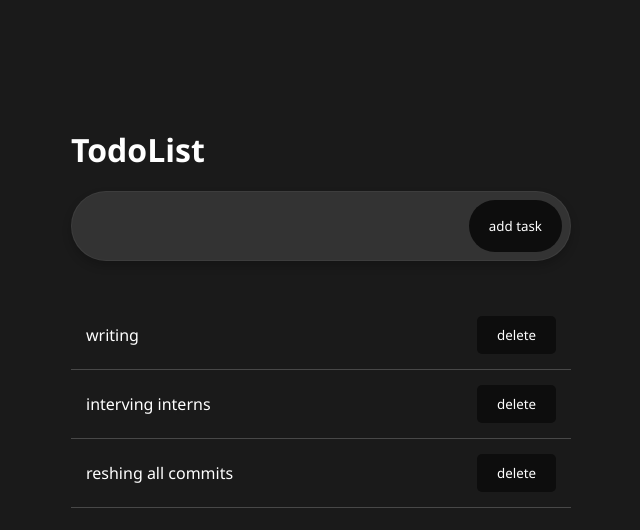
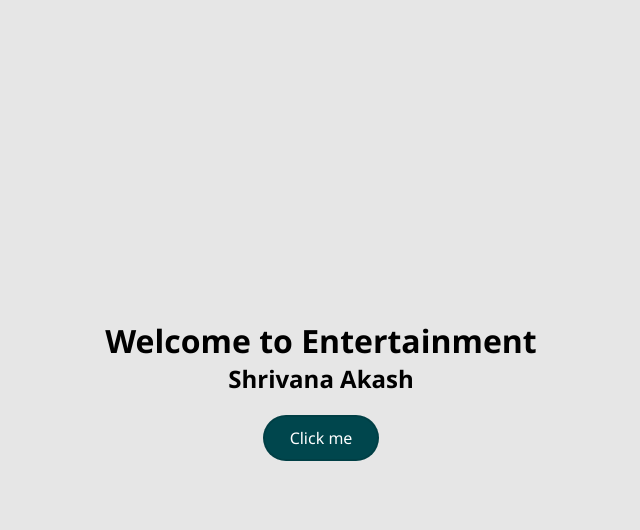
Before and after one commit to Jerryhubgit/Learn-React, a React (Vite) app: page / in a window 1280 px wide. Shown: the top 530 px of the page, without its empty margins (319-959 px from the left). Built offline with nearby package versions, Linux system fonts and the light colour scheme.

Commit message:
separating Components

```diff
--- a/src/App.jsx
+++ b/src/App.jsx
@@ -1,17 +1,15 @@
-import MyComponent from './MyComponent.jsx'
-import WindowResize from './window.jsx'
+import "./index.css"
+import Button from "./Button"
+import Name from "./Name"
 
 function App(){
-
     return (
         <>
-            {/* <Test /> */}
-            <MyComponent />
-
-            {/* <WindowResize /> */}
-            {/* <Effect /> */}
+            <h1>Welcome to Entertainment</h1>
+            <Name />
+            <Button />
         </>
     )
 }
 
-export default App
+export default App;
--- /dev/null
+++ b/src/Button.jsx
@@ -0,0 +1,7 @@
+
+
+function Button(){
+    return <button>Click me</button>
+}
+
+export default Button;
--- a/src/MyComponent.jsx
+++ /dev/null
@@ -1,86 +0,0 @@
-import { useState, useEffect } from 'react'
-// import './index.css'
-import './darkmode.css'
-
-function MyComponent(){
-    const [tasksList, setTaskList] = useState(['writing', 'interving interns', 'reshing all commits'])
-    const [task, setTask] = useState()
-    let [position, setPosition] = useState()
-
-
-    function edit(index){
-        setPosition(index)
-        let editTask = tasksList[index]
-        document.querySelector('input').value = editTask
-        document.querySelector('.inputs button').innerText = 'edit task'
-    }
-
-    const getTask = (e) => {
-        let newTask = e.target.value
-        setTask(newTask)
-    }
-    const addTask = (e) => {
-        let isEmpty = !Boolean(task)
-
-        if(document.querySelector('.inputs button').innerText === 'add task'){
-            if(isEmpty){
-                return
-            }
-            setTaskList([...tasksList, task])
-            setTask(undefined)
-        }
-
-        if(document.querySelector('.inputs button').innerText === 'edit task'){
-            let newTask = e.target.parentElement.querySelector('input').value
-
-            console.log(position)
-            tasksList.splice(position, 1, newTask)
-
-            console.log(tasksList)
-            setTaskList([...tasksList])
-
-
-            document.querySelector('.inputs button').innerText = 'add task'
-        }
-
-        document.querySelector('input').value = ""
-        // console.log(document.querySelector('.input button'))
-    }
-
-    const deleteTask = (index) => {
-        let updateTasksList = tasksList.filter((_, i) => i !== index)
-        setTaskList(updateTasksList)
-    }
-
-
-
-
-    return(
-        <div className="todo-app">
-            <h1>TodoList</h1>
-            <div className="inputs">
-                <input type="text" onChange={getTask} />
-                <button onClick={addTask}>add task</button>
-            </div>
-
-            <div className="todo-list">
-                {tasksList.reverse().map((task, index) =>
-                    <div className="todo" key={index}>
-                        <p onClick={() => edit(index)} >{task}</p>
-                        <div className="buttons">
-                            <button onClick={() => deleteTask(index)} id='delete'>delete</button>
-                            {/* <button id='edit' onClick={() => edit(index)}>edit</button> */}
-                            {/* <div className="move-btns">
-                                <button>up</button>
-                                <button>down</button>
-                            </div> */}
-                        </div>
-                    </div>
-                )}
-
-            </div>
-        </div>
-    )
-}
-
-export default MyComponent
--- /dev/null
+++ b/src/Name.jsx
@@ -0,0 +1,6 @@
+
+function Name(){
+    return <h2>Shrivana Akash</h2>
+}
+
+export default Name;
--- a/src/darkmode.css
+++ /dev/null
@@ -1,63 +0,0 @@
-*{
-    margin: 0;
-    padding: 0;
-    box-sizing: border-box;
-    color: white;
-    font-family: 'Segoe UI', Tahoma, Geneva, Verdana, sans-serif;
-    outline: none;
-}
-body{
-    background-color: hsl(0, 0%, 10%);
-    display: flex;
-    margin: 10%;
-    /* align-items: center; */
-    justify-content: center;
-}
-p{
-    cursor: pointer;
-}
-.todo-app{
-    width: 500px ;
-}
-.inputs{
-    width: 100%;
-    display: flex;
-    box-shadow: 0 5px 10px rgba(0,0,0,0.2);
-    margin: 20px 0 40px 0;
-    padding: 8px;
-    background-color: hsl(0, 0%, 70%);
-    border-radius: 10px;
-    border: 1px solid rgba(255, 255, 255, 0.05);
-    border-radius: 60px;
-    background-color: hsl(0, 0%, 20%);
-}
-.inputs button{
-    border-radius: 60px;
-}
-input{
-    flex: 1;
-    color: black;
-    padding: 15px;
-    font-size: 16px;
-    background-color: transparent;
-    border: none;
-    color: white;
-}
-.todo{
-    display: flex;
-    align-items: center;
-    justify-content: space-between;
-    padding: 15px;
-    border-bottom: 1px solid rgba(255, 255, 255, 0.2);
-}
-.todo:hover{
-    background-color: hsl(0, 0%, 15%);
-    border: none;
-}
-button{
-    background-color: hsl(0, 0%, 5%);
-    padding: 10px 20px;
-    border: none;
-    border-radius: 5px;
-    cursor: pointer;
-}
--- a/src/index.css
+++ b/src/index.css
@@ -10,6 +10,8 @@ body{
   display: flex;
   align-items: center;
   justify-content: center;
+  height: 100vh;
+  text-align: center;
 }
 
 .todo-app{
@@ -33,12 +35,14 @@ input{
 }
 button{
   padding: 10px 25px;
-  background-color: hsl(0, 0%, 10%);
+  background-color: hsl(185, 100%, 15%);
   color: white;
-  border: none;
-  border-radius: 5px;
+  border: 2px solid rgba(0,0,0,.1);
+  border-radius: 50px;
+  margin: 20px 0;
   font-size: 16px;
   cursor: pointer;
+
 }
 .todo-list{
   margin-top: 30px;
--- a/src/window.jsx
+++ /dev/null
@@ -1,38 +0,0 @@
-import { useState, useEffect } from 'react'
-
-function WindowResize(){
-    const [height, setHeight] = useState(window.innerHeight)
-    const [width, setWidth] = useState(window.innerWidth)
-
-    useEffect(() => {
-        window.addEventListener('resize', () => {
-            setHeight(window.innerHeight);
-            setWidth(window.innerWidth)
-        })
-        console.log('EVENT LISTENER ADDED')
-
-        return () => {
-            window.removeEventListener('resize', () => {
-                setHeight(window.innerHeight);
-                setWidth(window.innerWidth)
-            })
-            console.log('EVENT LISTENER REMOVED')
-        }
-    }, [])
-
-    useEffect(() => {
-        setWidth(window.innerWidth)
-        setHeight(window.innerHeight)
-
-        document.title = `${width} x ${height}`
-    })
-
-    return (
-        <div>
-            <h1>Window width: {width}px</h1>
-            <h1>Window height: {height}px</h1>
-        </div>
-    )
-}
-
-export default WindowResize
```
